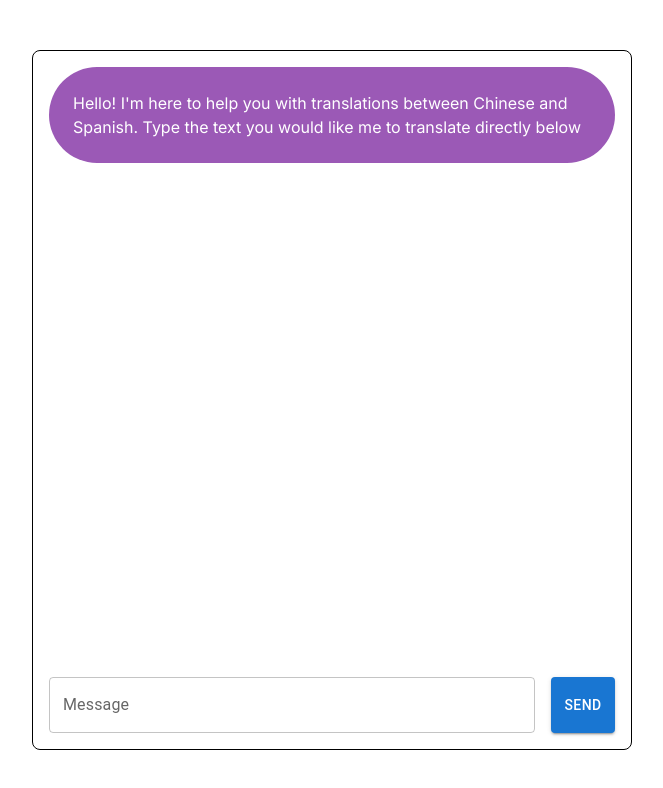
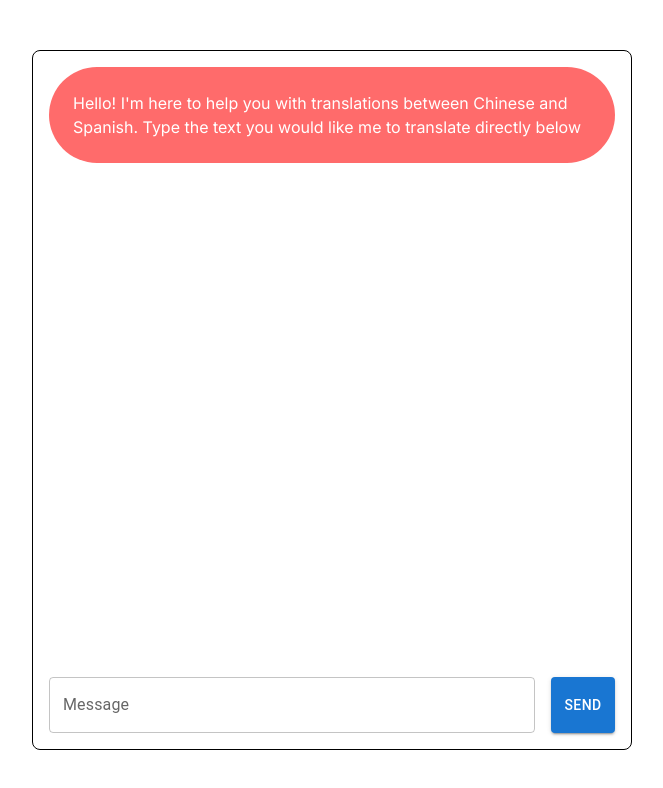
Before and after one commit to Hopelan/Spanish-AI-Assistant, a Next.js app: page / in a window 1280 px wide. Shown: the top 788 px of the page, without its empty margins (308-971 px from the left). Built offline with nearby package versions, Linux system fonts and the light colour scheme.

Commit message:
Update page.js

```diff
--- a/app/page.js
+++ b/app/page.js
@@ -134,8 +134,8 @@ export default function Home() {
               <Box
                 bgcolor={
                   message.role === "assistant"
-                    ? "#9B59B6"
-                    : "#1ABC9C"
+                    ? "#FF6B6B"
+                    : "#2C3E50"
                 }
                 color="white"
                 borderRadius={16}
```
